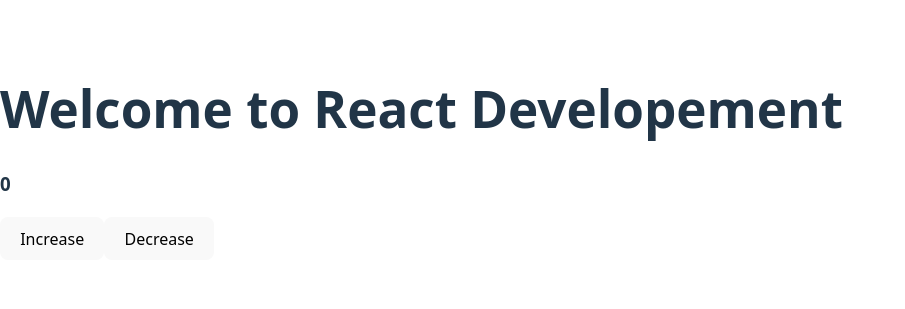
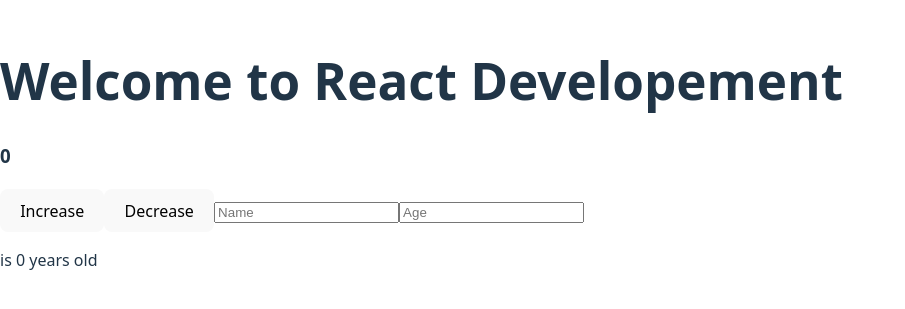
Before and after one commit to abdullah97-pro/React-Project-Tutorial, a React (Vite) app: page / in a window 1280 px wide. Shown: the part 247-556 px from the top of the page, without its empty margins (0-905 px from the left). Built offline with nearby package versions, Linux system fonts and the light colour scheme.

Commit message:
Managing Multiple State Values

```diff
--- a/src/App.jsx
+++ b/src/App.jsx
@@ -1,11 +1,13 @@
 import Welcome from "./components/Welcome";
 import Counter from "./components/Counter";
+import UserProfile from "./components/UserProfile";
 
 function App() {
   return (
     <>
       <Welcome />
       <Counter />
+      <UserProfile />
     </>
   );
 }
--- /dev/null
+++ b/src/components/UserProfile.jsx
@@ -0,0 +1,16 @@
+import { useState } from "react";
+
+function UserProfile() {
+  const [name, setName] = useState("");
+  const [age, setAge] = useState(0);
+
+  return (
+    <>
+      <input onChange={e => setName(e.target.value)} placeholder="Name" />
+      <input type="number" onChange={e => setAge(e.target.value)} placeholder="Age" />
+      <p>{name} is {age} years old</p>
+    </>
+  );
+}
+
+export default UserProfile;
```
